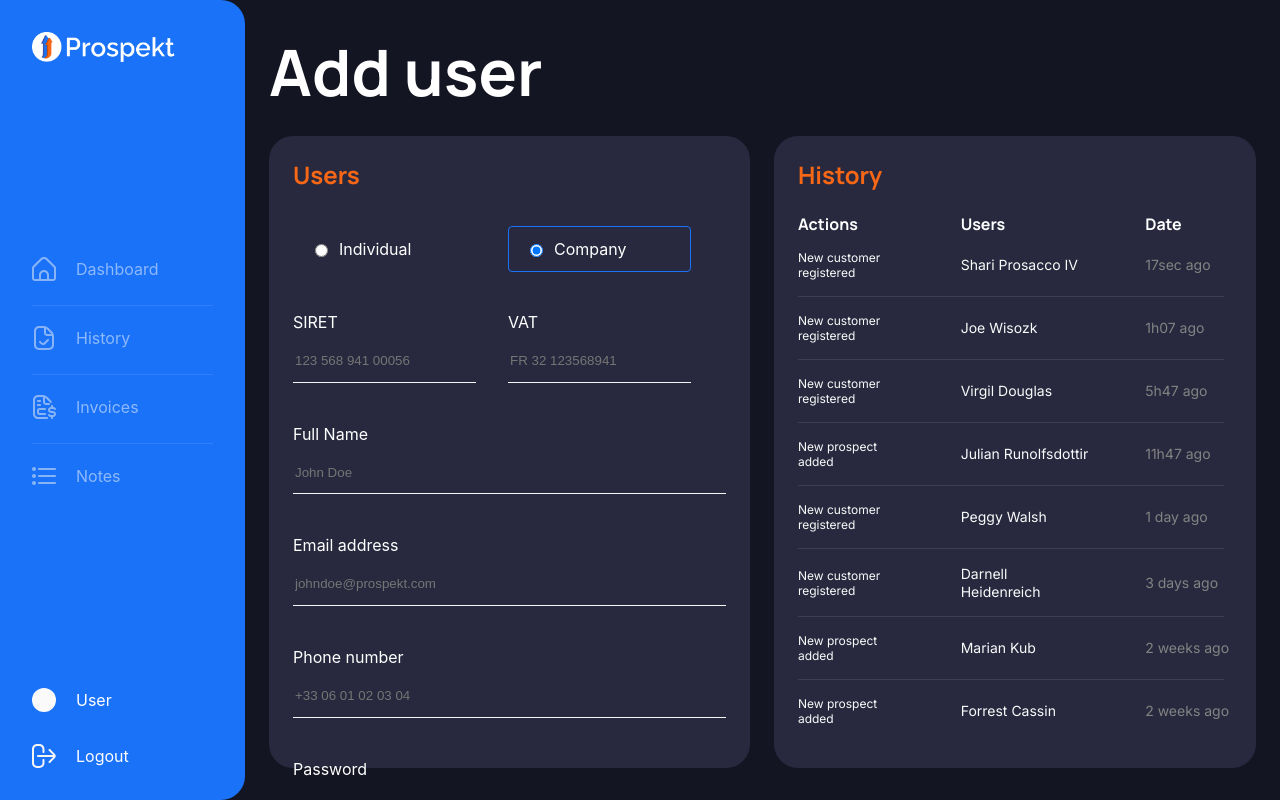
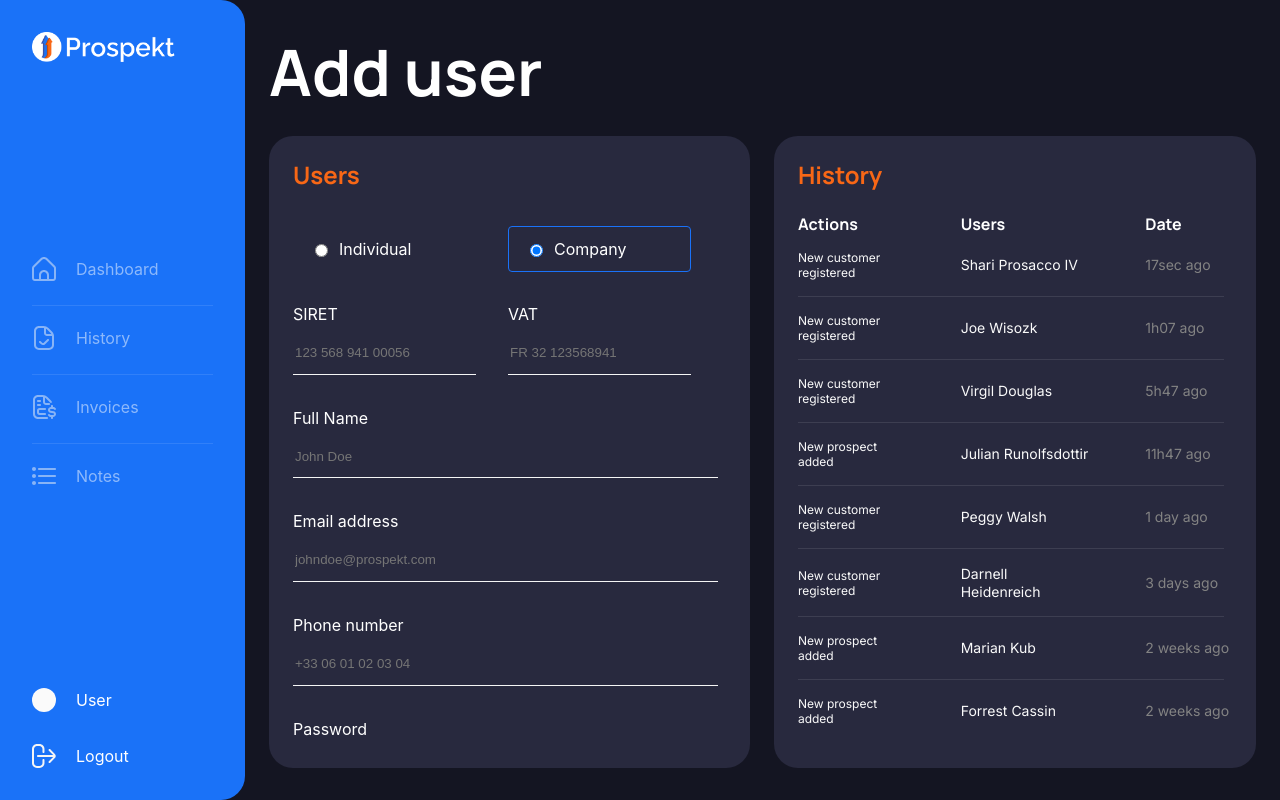
Before and after one commit to needforschool/prospekt-client, a Next.js app: page /add-user in a window 1280 px wide. Built offline with nearby package versions, Linux system fonts and the light colour scheme.

Commit message:
🎨 update adduser page with scrollable form

```diff
--- a/src/screens/AddUser/index.tsx
+++ b/src/screens/AddUser/index.tsx
@@ -12,6 +12,7 @@ const AddUser: React.FC = () => {
           <AddUserContainer>
             <FormWrapper>
               <FormTitle>Users</FormTitle>
+              <FormContainer>
                 <Form>
                   <FormGroup>
                     <RadioContainer>
@@ -94,6 +95,7 @@ const AddUser: React.FC = () => {
                   </FormGroup>
                   <Submit>Send email</Submit>
                 </Form>
+              </FormContainer>
             </FormWrapper>
           </AddUserContainer>
           <HistoryContainer>
@@ -240,16 +242,33 @@ const AddUserContainer = styled.div`
 `;
 
 const FormWrapper = styled.div`
+  height: 100%;
   padding: 24px;
+`;
+
+const FormContainer = styled.div`
+  display: flex;
+  flex-direction: column;
+  margin-top: 24px;
+  height: calc(100% - 56px);
 `;
 
 const Form = styled.form`
   display: flex;
   flex-direction: column;
-  width: fit-content;
-  width: 90%;
-  margin-top: 24px;
   width: 100%;
+  overflow-y: auto;
+  overflow-x: hidden;
+  ::-webkit-scrollbar {
+    width: 4px;
+  }
+  ::-webkit-scrollbar-track {
+    border-radius: 2px;
+  }
+  ::-webkit-scrollbar-thumb {
+    background-color: #494a57;
+    border-radius: 2px;
+  }
 `;
 
 const FormTitle = styled.h2`
@@ -262,19 +281,21 @@ const FormTitle = styled.h2`
 const CompanyInfo = styled.div`
   display: flex;
   align-items: flex-end;
+  width: calc(100% - 8px);
   gap: 32px;
-  margin-top: 40px;
+  margin-top: 32px;
   :not(:nth-of-type(2)) {
-    margin-top: 53px;
+    margin-top: 45px;
   }
 `;
 
 const FormGroup = styled.div`
   position: relative;
   display: flex;
+  width: calc(100% - 8px);
   flex-direction: column;
   :not(:first-child) {
-    margin-top: 53px;
+    margin-top: 45px;
     :after {
       content: "";
       position: absolute;
@@ -349,7 +370,7 @@ const TextInput = styled.input`
 `;
 
 const Submit = styled(Button)`
-  width: 20%;
+  width: 25%;
   display: flex;
   align-self: flex-end;
   height: 40px;
```
Lines whose indentation alone changed are shown as unchanged.
